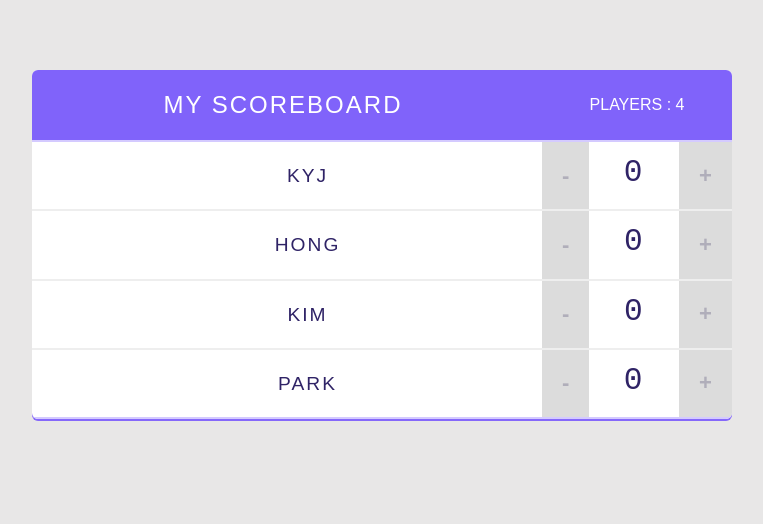
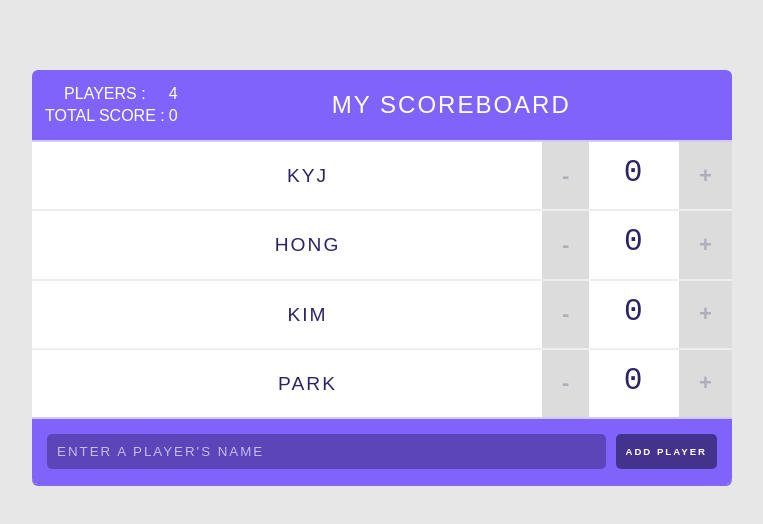
Before and after one commit to YoungjeeKim/scoreboard, a React (Create React App) app: page / in a window 1280 px wide. Shown: the top 524 px of the page, without its empty margins (258-1021 px from the left). Built offline with nearby package versions, Linux system fonts and the light colour scheme.

Commit message:
controlled component
인푹을 상태관리
submit 기본 이벤트 막기
html5 required 필수필드 처리

```diff
--- a/src/App.js
+++ b/src/App.js
@@ -1,10 +1,13 @@
-import React from 'react';
+import React, { Component } from 'react';
 import './App.css';
 import {Header} from "./components/Header";
 import {Player} from "./components/Player";
+import {AddPlayerForm} from "./components/AddPlayerForm";
 
 
-class App extends React.Component {
+class App extends Component {
+
+  max_player_id = 4;
 
   state = {
     players: [
@@ -15,6 +18,7 @@ class App extends React.Component {
     ]
   };
 
+  //삭제
   handleRemovePlayer = (id) => {
     this.setState(prevState => {
       return {
@@ -23,6 +27,7 @@ class App extends React.Component {
     })
   }
 
+  //점수 변환
   handleChangeScore = (id, delta) => {
 
     // console.log(id, delta);
@@ -33,20 +38,22 @@ class App extends React.Component {
           item.score += delta;
         }
       })
-
-      //새로운 배열에 dcoby
-      // object.assign
-      // spread 연산자 : ...
-      // [] :새로운 배열을 만든다
       return {players: [...prevState.players]}
     })
+  }
+
+  //사용자 추가
+  handleAddPlayer = (name) => {
+    this.setState(prevState => ({
+      players: [...prevState.players, {name, score: 0, id: ++this.max_player_id}]
+    }));
   }
 
   render() {
     return (
       <div className="scoreboard">
 
-        <Header title="My scoreboard" totalPlayers={this.state.players.length} />
+        <Header title="My scoreboard" totalPlayers={10 + 1} players={this.state.players}/>
         {
           this.state.players.map(player =>
             <Player name={player.name} key={player.id.toString()}
@@ -55,7 +62,9 @@ class App extends React.Component {
                     handleRemovePlayer={this.handleRemovePlayer}
                     handleChangeScore={this.handleChangeScore} />)
         }
+        <AddPlayerForm handleAddPlayer={this.handleAddPlayer}/>
       </div>
+
     );
   }
 }
--- /dev/null
+++ b/src/components/AddPlayerForm.js
@@ -0,0 +1,32 @@
+import React from 'react';
+
+export class AddPlayerForm extends React.Component {
+  constructor(props) {
+    super(props);
+    this.state = {
+      playerName : ''
+    }
+  }
+
+  handleValueChange = (e) => {
+    this.setState({playerName: e.target.value})
+  }
+
+  handleSubmit = (e) => {
+    //submit의 기본 이벤트 막기
+    e.preventDefault();
+    this.props.handleAddPlayer(this.state.playerName);
+    this.setState({playerName: ''})
+  }
+
+  render() {
+    return (
+      <form onSubmit={this.handleSubmit}>
+        <input type="text" value={this.state.playerName}
+               onChange={this.handleValueChange}
+               placeholder="enter a player's name" required />
+        <input type="submit" value="Add Player" />
+      </form>
+    );
+  }
+}
--- a/src/components/Header.js
+++ b/src/components/Header.js
@@ -1,12 +1,14 @@
 import React from 'react';
+import {Statistics} from "./Statistics";
+
 
 export const Header = (props) => {
-  const {title, totalPlayers} = props; //destruct assignment
+  const {title} = props; //destruct assignment
 
   return (
     <header>
+      <Statistics players={props.players}/>
       <h1>{title}</h1>
-      <span className="stats">Players : {totalPlayers}</span>
     </header>
   );
 }
--- /dev/null
+++ b/src/components/Statistics.js
@@ -0,0 +1,23 @@
+import React from 'react';
+
+export const Statistics = (props) => {
+  const totalPlayer = props.players.length;
+  let totalScore = 0;
+
+  props.players.forEach(item => totalScore += item.score);
+
+  return (
+    <table>
+      <tbody>
+      <tr>
+        <td>Players : </td>
+        <td>{totalPlayer}</td>
+      </tr>
+      <tr>
+        <td>Total Score : </td>
+        <td>{totalScore}</td>
+      </tr>
+      </tbody>
+    </table>
+  );
+}
```
Also changed, not shown: src/components/Counter.js (+0 -15 lines).
